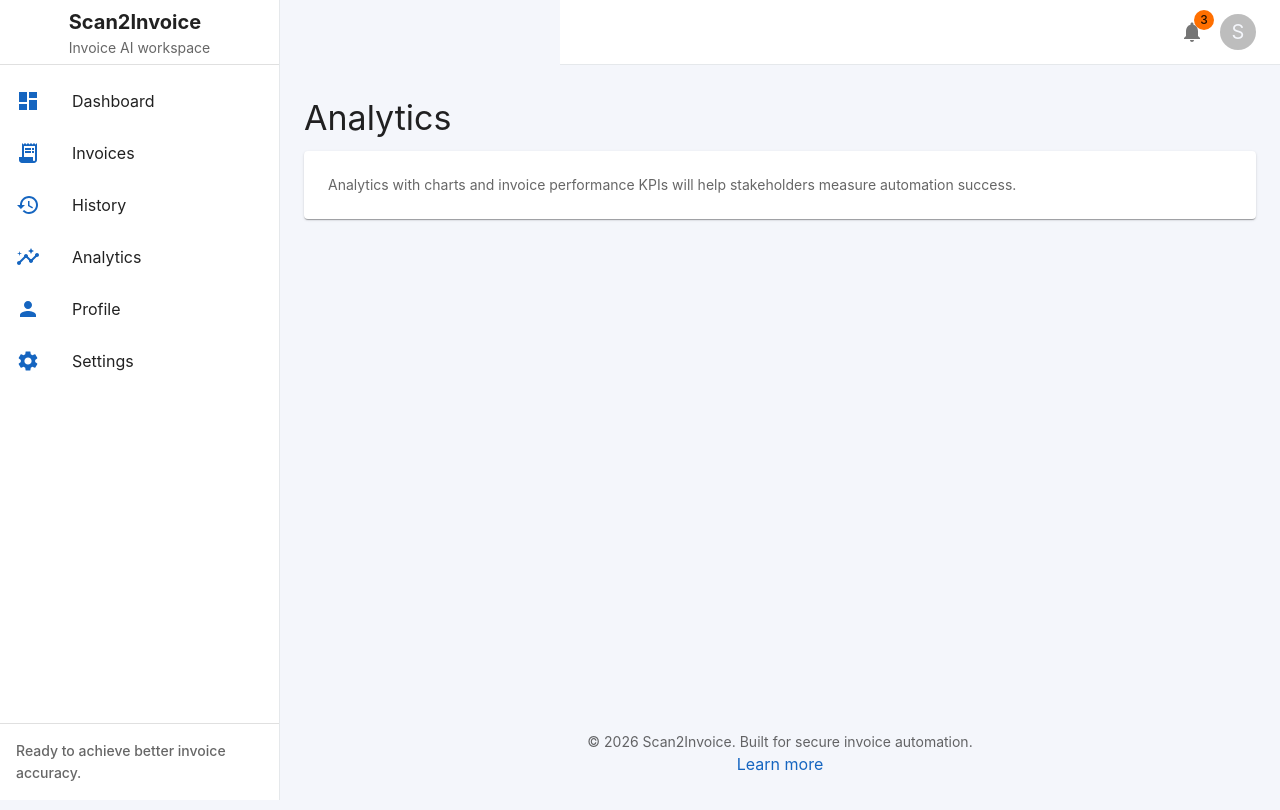
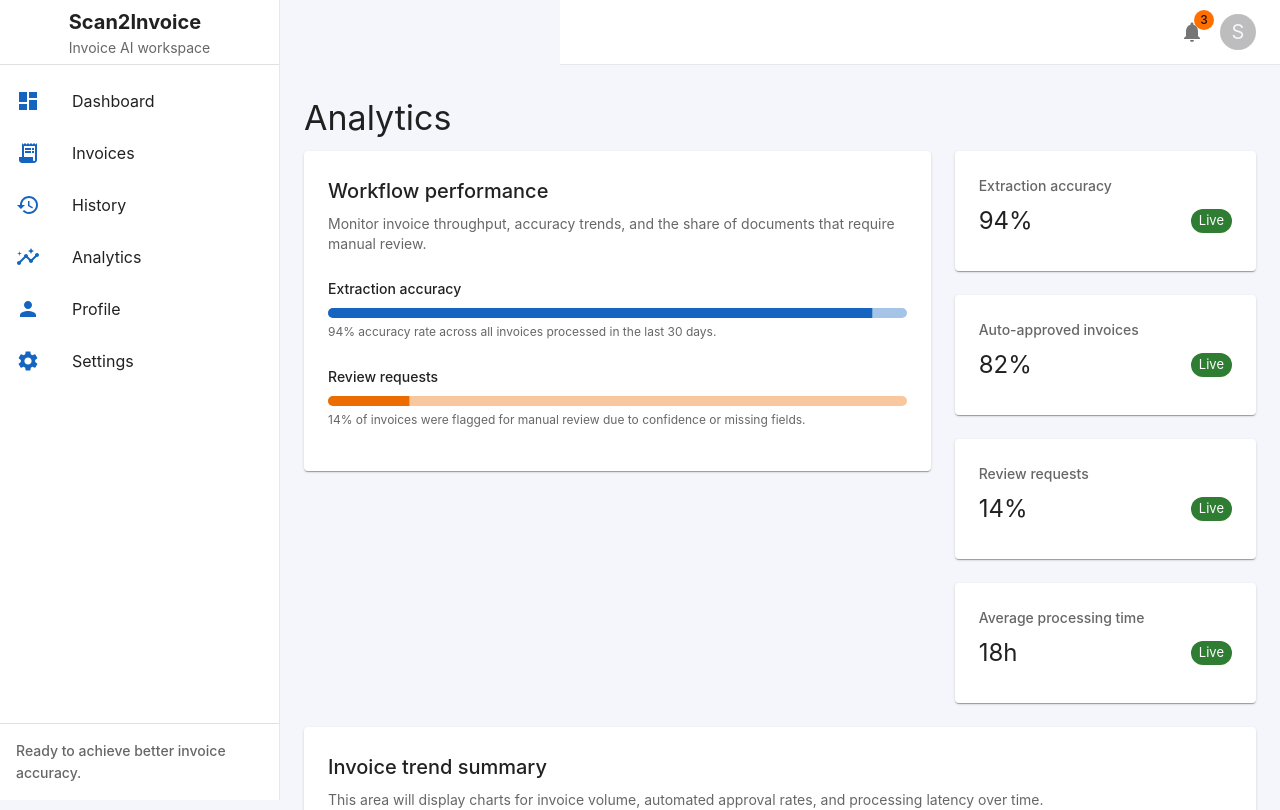
Before and after one commit to lucy02-zone/Scan2Invoice, a React (Vite) app in the folder frontend/: page /analytics in a window 1280 px wide. Shown: the top 810 px of the page. Built offline with nearby package versions, Linux system fonts and the light colour scheme; no server answers; sample sign-in values are in the browser's storage.

Commit message:
analytics page

```diff
--- a/frontend/src/pages/AnalyticsPage.jsx
+++ b/frontend/src/pages/AnalyticsPage.jsx
@@ -1,4 +1,11 @@
-import { Box, Typography, Paper } from '@mui/material';
+import { Box, Typography, Paper, Grid, Stack, Chip, LinearProgress } from '@mui/material';
+
+const metrics = [
+  { label: 'Extraction accuracy', value: 94, suffix: '%' },
+  { label: 'Auto-approved invoices', value: 82, suffix: '%' },
+  { label: 'Review requests', value: 14, suffix: '%' },
+  { label: 'Average processing time', value: 18, suffix: 'h' }
+];
 
 export function AnalyticsPage() {
   return (
@@ -6,11 +13,70 @@
       <Typography variant="h4" gutterBottom>
         Analytics
       </Typography>
-      <Paper sx={{ p: 3 }}>
-        <Typography variant="body2" color="text.secondary">
-          Analytics with charts and invoice performance KPIs will help stakeholders measure automation success.
-        </Typography>
-      </Paper>
+
+      <Grid container spacing={3}>
+        <Grid item xs={12} md={8}>
+          <Paper sx={{ p: 3, minHeight: 320 }}>
+            <Typography variant="h6" gutterBottom>
+              Workflow performance
+            </Typography>
+            <Typography variant="body2" color="text.secondary" sx={{ mb: 3 }}>
+              Monitor invoice throughput, accuracy trends, and the share of documents that require manual review.
+            </Typography>
+
+            <Stack spacing={3}>
+              <Box>
+                <Typography variant="subtitle2">Extraction accuracy</Typography>
+                <LinearProgress variant="determinate" value={94} sx={{ height: 10, borderRadius: 2, mt: 1 }} />
+                <Typography variant="caption" color="text.secondary" sx={{ mt: 1 }}>
+                  94% accuracy rate across all invoices processed in the last 30 days.
+                </Typography>
+              </Box>
+              <Box>
+                <Typography variant="subtitle2">Review requests</Typography>
+                <LinearProgress variant="determinate" value={14} color="warning" sx={{ height: 10, borderRadius: 2, mt: 1 }} />
+                <Typography variant="caption" color="text.secondary" sx={{ mt: 1 }}>
+                  14% of invoices were flagged for manual review due to confidence or missing fields.
+                </Typography>
+              </Box>
+            </Stack>
+          </Paper>
+        </Grid>
+
+        <Grid item xs={12} md={4}>
+          <Grid container spacing={3}>
+            {metrics.map((metric) => (
+              <Grid item xs={12} key={metric.label}>
+                <Paper sx={{ p: 3, minHeight: 120 }}>
+                  <Stack spacing={1}>
+                    <Typography variant="subtitle2" color="text.secondary">
+                      {metric.label}
+                    </Typography>
+                    <Stack direction="row" alignItems="center" justifyContent="space-between">
+                      <Typography variant="h5">
+                        {metric.value}
+                        {metric.suffix}
+                      </Typography>
+                      <Chip label="Live" color="success" size="small" />
+                    </Stack>
+                  </Stack>
+                </Paper>
+              </Grid>
+            ))}
+          </Grid>
+        </Grid>
+
+        <Grid item xs={12}>
+          <Paper sx={{ p: 3 }}>
+            <Typography variant="h6" gutterBottom>
+              Invoice trend summary
+            </Typography>
+            <Typography variant="body2" color="text.secondary">
+              This area will display charts for invoice volume, automated approval rates, and processing latency over time.
+            </Typography>
+          </Paper>
+        </Grid>
+      </Grid>
     </Box>
   );
 }
--- a/frontend/src/pages/InvoiceHistoryPage.jsx
+++ b/frontend/src/pages/InvoiceHistoryPage.jsx
@@ -1,16 +1,96 @@
-import { Box, Typography, Paper } from '@mui/material';
+import { useState } from 'react';
+import {
+  Box,
+  Typography,
+  Paper,
+  Table,
+  TableBody,
+  TableCell,
+  TableContainer,
+  TableHead,
+  TableRow,
+  Chip,
+  TextField,
+  Stack,
+  Button
+} from '@mui/material';
+
+const historyItems = [
+  { id: 'INV-1001', vendor: 'Acme Supplies', amount: '$1,240.00', date: '2026-07-30', status: 'Paid' },
+  { id: 'INV-1002', vendor: 'Brightside Logistics', amount: '$560.00', date: '2026-07-28', status: 'Pending' },
+  { id: 'INV-1003', vendor: 'Gulfstream Services', amount: '$2,150.00', date: '2026-07-25', status: 'Failed' },
+  { id: 'INV-1004', vendor: 'North Star Media', amount: '$870.00', date: '2026-07-23', status: 'Review' }
+];
+
+function statusColor(status) {
+  if (status === 'Paid') return 'success';
+  if (status === 'Pending') return 'warning';
+  if (status === 'Failed') return 'error';
+  return 'info';
+}
 
 export function InvoiceHistoryPage() {
+  const [search, setSearch] = useState('');
+
+  const filteredItems = historyItems.filter((invoice) =>
+    `${invoice.id} ${invoice.vendor} ${invoice.status}`.toLowerCase().includes(search.toLowerCase())
+  );
+
   return (
     <Box>
       <Typography variant="h4" gutterBottom>
         Invoice history
       </Typography>
-      <Paper sx={{ p: 3 }}>
-        <Typography variant="body2" color="text.secondary">
-          Historic invoice records, filters, and paginated status tracking will be available here.
-        </Typography>
+
+      <Paper sx={{ p: 3, mb: 3 }}>
+        <Stack direction={{ xs: 'column', sm: 'row' }} spacing={2} alignItems="center" justifyContent="space-between">
+          <Box>
+            <Typography variant="body1">Review past invoices, status changes, and processing outcomes.</Typography>
+            <Typography variant="body2" color="text.secondary">
+              Filter by ID, vendor, or status to find invoices quickly.
+            </Typography>
+          </Box>
+          <TextField
+            label="Search invoices"
+            value={search}
+            onChange={(event) => setSearch(event.target.value)}
+            size="small"
+          />
+        </Stack>
       </Paper>
+
+      <TableContainer component={Paper}>
+        <Table>
+          <TableHead>
+            <TableRow>
+              <TableCell>Invoice ID</TableCell>
+              <TableCell>Vendor</TableCell>
+              <TableCell>Amount</TableCell>
+              <TableCell>Date</TableCell>
+              <TableCell>Status</TableCell>
+              <TableCell align="right">Action</TableCell>
+            </TableRow>
+          </TableHead>
+          <TableBody>
+            {filteredItems.map((invoice) => (
+              <TableRow key={invoice.id} hover>
+                <TableCell>{invoice.id}</TableCell>
+                <TableCell>{invoice.vendor}</TableCell>
+                <TableCell>{invoice.amount}</TableCell>
+                <TableCell>{invoice.date}</TableCell>
+                <TableCell>
+                  <Chip label={invoice.status} color={statusColor(invoice.status)} size="small" />
+                </TableCell>
+                <TableCell align="right">
+                  <Button size="small" variant="outlined">
+                    Details
+                  </Button>
+                </TableCell>
+              </TableRow>
+            ))}
+          </TableBody>
+        </Table>
+      </TableContainer>
     </Box>
   );
 }
```
